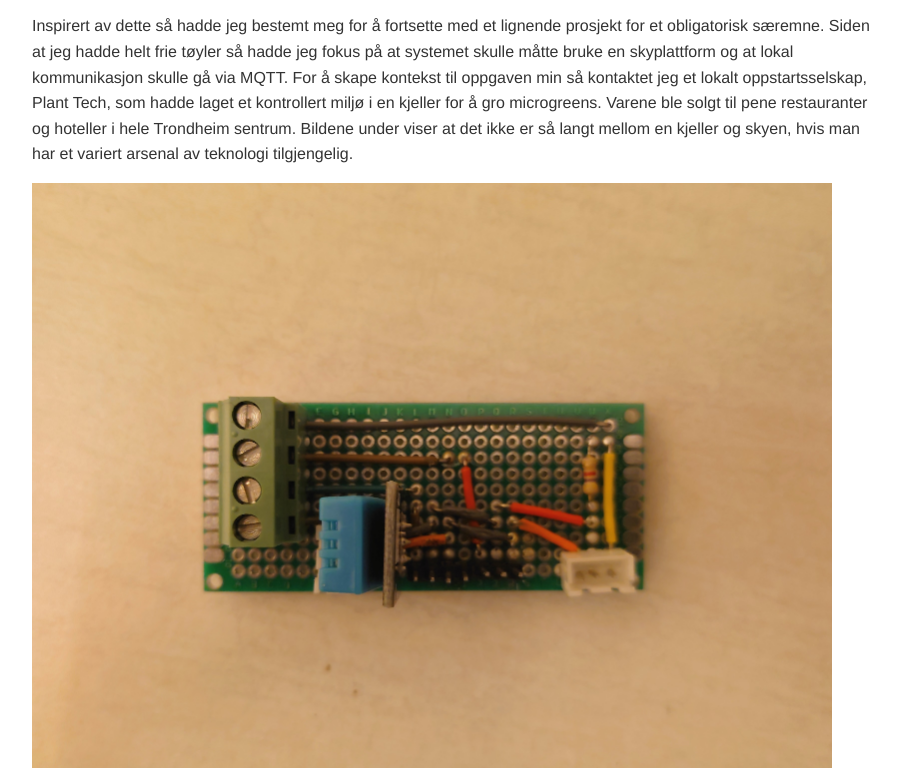
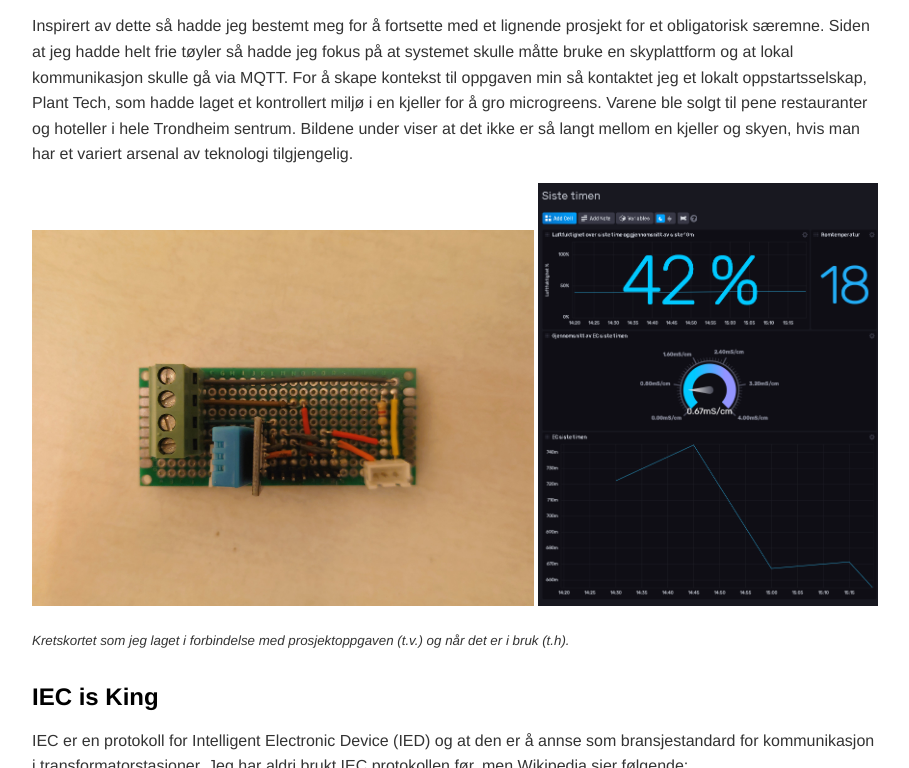
Before and after one commit to HenrikMidtun/HTML-Dashboard-DHT11, a plain HTML site: page index.html in a window 1280 px wide. Shown: the part 2032-2800 px from the top of the page, without its empty margins (183-1092 px from the left). Drawn offline with nearby package versions, Linux system fonts and the light colour scheme.

Commit message:
Add files via upload

```diff
--- a/index.html
+++ b/index.html
@@ -288,8 +288,8 @@ pre[data-line] .line-highlight[data-end]:after {
 <p>Dette prosjektet involverte blant annet f&#xF8;lgende aktiviteter; <em>lodde eget kretskort, programmering av mikrokontroller, tilkobling av b&#xE5;de analoge og digitale sensorer, tr&#xE5;dl&#xF8;s kommunikasjon over NB-IoT nettet, MQTT, HTTP, GPS, og skrive dokumentasjon.</em></p>
 <p>Inspirert av dette s&#xE5; hadde jeg bestemt meg for &#xE5; fortsette med et lignende prosjekt for et obligatorisk s&#xE6;remne. Siden at jeg hadde helt frie t&#xF8;yler s&#xE5; hadde jeg fokus p&#xE5; at systemet skulle m&#xE5;tte bruke en skyplattform og at lokal kommunikasjon skulle g&#xE5; via MQTT. For &#xE5; skape kontekst til oppgaven min s&#xE5; kontaktet jeg et lokalt oppstartsselskap, Plant Tech, som hadde laget et kontrollert milj&#xF8; i en kjeller for &#xE5; gro microgreens. Varene ble solgt til pene restauranter og hoteller i hele Trondheim sentrum. Bildene under viser at det ikke er s&#xE5; langt mellom en kjeller og skyen, hvis man har et variert arsenal av teknologi tilgjengelig.</p>
 <p float="center">
-  <img src="assets/kobling-redigert.JPG" height="600px">
-  <img src="assets/influxdata_cropped.PNG" height="600px">
+  <img src="assets/kobling-redigert.JPG" width="59%">
+  <img src="assets/influxdata_cropped.PNG" width="40%">
 </p>
 <p><sup><em>Kretskortet som jeg laget i forbindelse med prosjektoppgaven (t.v.) og n&#xE5;r det er i bruk (t.h).</em></sup></p>
 <h3 class="mume-header" id="iec-is-king">IEC is King</h3>
```
